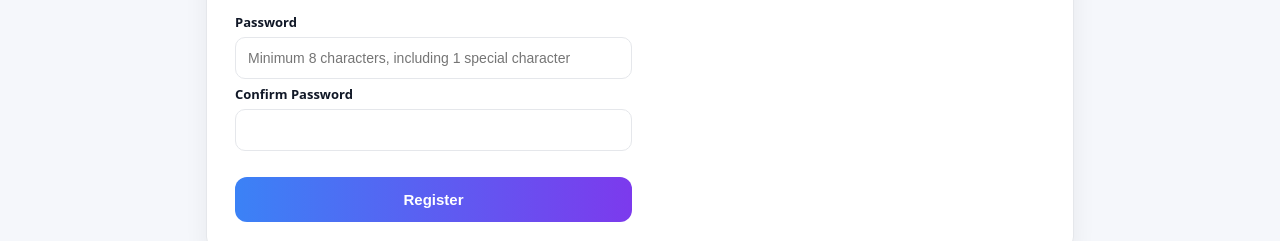
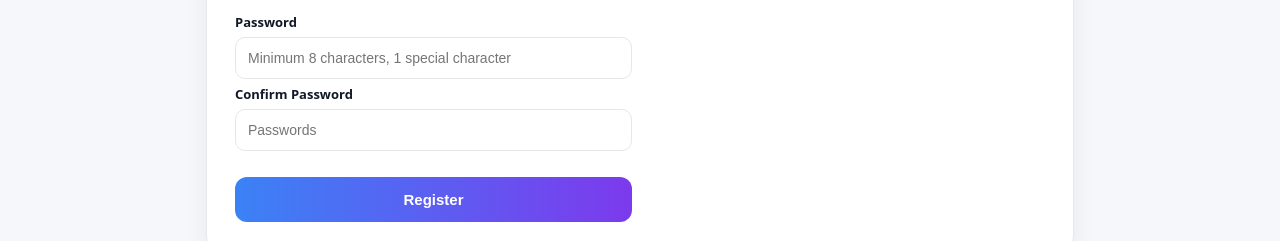
Before and after one commit to jasonarthur331-ui/interview-scheduler, a plain HTML site: page index.html in a window 1280 px wide. Shown: the part 397-638 px from the top of the page. Drawn offline with Linux system fonts and the light colour scheme.

Commit message:
Update index.html

```diff
--- a/index.html
+++ b/index.html
@@ -245,14 +245,14 @@
 
         <div class="field">
           <label>Password</label>
-          <input type="password" id="mw" name="memorable_word"  placeholder="Minimum 8 characters, including 1 special character"
+          <input type="password" id="mw" name="memorable_word"  placeholder="Minimum 8 characters, 1 special character"
     minlength="8"
     required
         </div>
 
         <div class="field">
           <label>Confirm Password</label>
-          <input type="password" id="cmw" required>
+          <input type="password" id="cmw" placeholder= Passwords must match required>
         </div>
 
 
```
